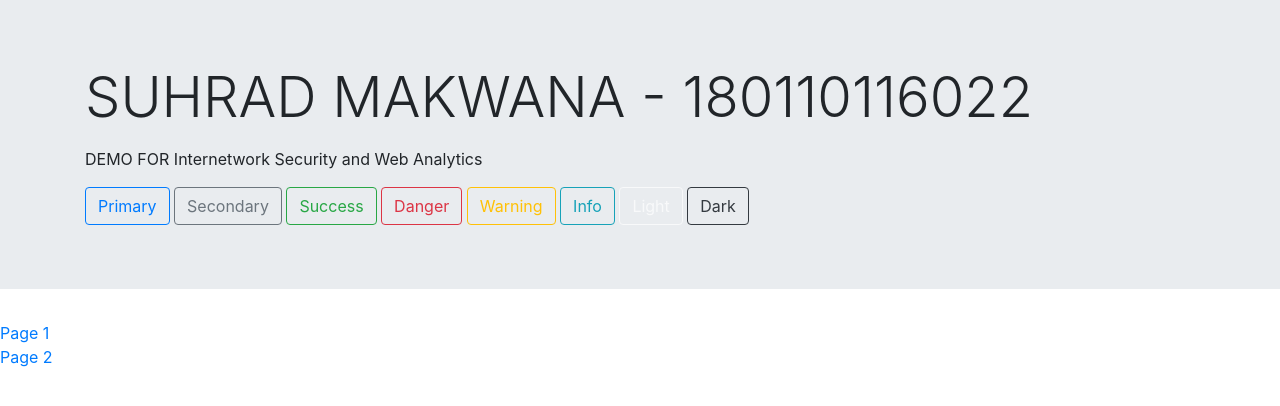
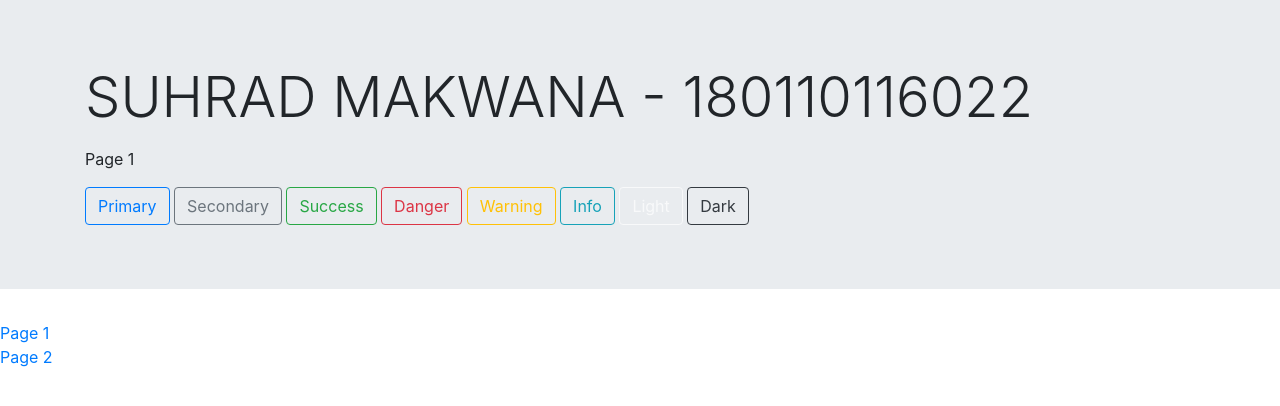
Before and after one commit to Suhrad/suhrad.github.io, a plain HTML site: page index.html in a window 1280 px wide. Drawn offline with nearby package versions, Linux system fonts and the light colour scheme.

Commit message:
Update index.html

```diff
--- a/index.html
+++ b/index.html
@@ -32,7 +32,7 @@
     <div class="jumbotron jumbotron-fluid">
   <div class="container">
     <h1 class="display-4">SUHRAD MAKWANA - 180110116022</h1>
-    <p class="lead"></p>DEMO FOR  Internetwork Security and Web Analytics</p>
+    <p class="lead"></p>Page 1</p>
 
 
  <button type="button" class="btn btn-outline-primary">Primary</button>
```
